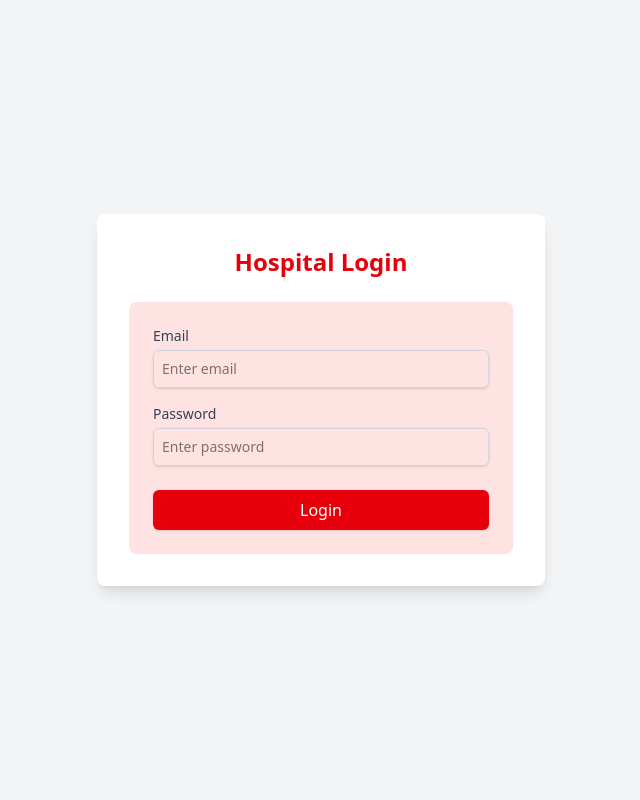
After one commit to sahusateesh8737/Hemova, a PHP site: page /hospitalLogin.php in a window 1280 px wide. The commit adds this page. Shown: the whole page, without its empty margins (319-959 px from the left). Run offline with PHP 8.4, Linux system fonts and the light colour scheme.

Commit message:
add hospital login and registration

```diff
--- a/check_blood_availability.php
+++ b/check_blood_availability.php
@@ -3,7 +3,7 @@ session_start();
 include 'dbconnection.php';
 
 // Fetch data from the database
-$sql = "SELECT name, blood_group, disease, phoneno FROM signup";
+$sql = "SELECT name, blood_group, disease, phoneno FROM users";
 $result = mysqli_query($connection, $sql);
 ?>
 <!DOCTYPE html>
--- /dev/null
+++ b/hospitalLogin.php
@@ -0,0 +1,66 @@
+<?php
+session_start();
+include 'dbconnection.php';
+
+if ($_SERVER["REQUEST_METHOD"] == "POST") {
+    $email = $_POST['email'];
+    $password = $_POST['password'];
+
+    $sql = "SELECT id, name, password FROM hospitals WHERE email = ?";
+    $stmt = $connection->prepare($sql);
+    $stmt->bind_param("s", $email);
+    $stmt->execute();
+    $result = $stmt->get_result();
+
+    if ($result->num_rows == 1) {
+        $row = $result->fetch_assoc();
+        if (password_verify($password, $row['password'])) {
+            $_SESSION['hospital_id'] = $row['id'];
+            $_SESSION['hospital_name'] = $row['name'];
+            header("Location: index.php");
+            exit();
+        } else {
+            $error_message = "Invalid password!";
+        }
+    } else {
+        $error_message = "No hospital found with this email!";
+    }
+}
+?>
+<!DOCTYPE html>
+<html lang="en">
+<head>
+    <meta charset="UTF-8">
+    <meta name="viewport" content="width=device-width, initial-scale=1.0">
+    <title>Hospital Login</title>
+    <link rel="stylesheet" href="./src/output.css">
+</head>
+<body class="bg-gray-100 flex items-center justify-center min-h-screen">
+    <div class="bg-white p-8 rounded-lg shadow-lg w-full max-w-md">
+        <div class="text-center mb-6">
+            <h1 class="text-2xl font-bold text-red-600">Hospital Login</h1>
+        </div>
+        <div class="bg-red-100 p-6 rounded-lg">
+            <?php if (isset($error_message)): ?>
+                <div class="text-red-600 mb-4"><?php echo $error_message; ?></div>
+            <?php endif; ?>
+            <form action="hospitalLogin.php" method="POST">
+                <div class="mb-4">
+                    <label class="block text-sm font-medium text-gray-700" for="email">Email</label>
+                    <input class="mt-1 block w-full p-2 border border-gray-300 rounded-md shadow-sm focus:ring-red-500 focus:border-red-500 sm:text-sm"
+                           type="email" name="email" id="email" placeholder="Enter email" required>
+                </div>
+
+                <div class="mb-6">
+                    <label class="block text-sm font-medium text-gray-700" for="password">Password</label>
+                    <input class="mt-1 block w-full p-2 border border-gray-300 rounded-md shadow-sm focus:ring-red-500 focus:border-red-500 sm:text-sm"
+                           type="password" name="password" id="password" placeholder="Enter password" required>
+                </div>
+
+                <input class="w-full bg-red-600 text-white p-2 rounded-md shadow-sm hover:bg-red-700 focus:outline-none focus:ring-2 focus:ring-offset-2 focus:ring-red-500 cursor-pointer"
+                       type="submit" value="Login">
+            </form>
+        </div>
+    </div>
+</body>
+</html>
--- a/signin.php
+++ b/signin.php
@@ -41,7 +41,7 @@ session_start();
                     echo '<div>
                     <strong>Success!</strong> Correct credentials.
                   </div>';
-                    header("Location: profile.php");
+                    header("Location: index.php");
                     exit();
                 } else {
                     echo '<div>
--- a/signup.php
+++ b/signup.php
@@ -40,7 +40,7 @@ if ($_SERVER['REQUEST_METHOD'] == 'POST') {
                 $_SESSION['email'] = $email;
 
                 // Redirect to home page
-                header("Location: home.php");
+                header("Location: index.php");
                 exit();
             } else {
                 echo "<p class='text-red-600'>Error: " . $sql . "<br>" . mysqli_error($connection) . "</p>";
--- a/src/output.css
+++ b/src/output.css
@@ -692,9 +692,6 @@
       max-width: 96rem !important;
     }
   }
-  .m-9 {
-    margin: calc(var(--spacing) * 9);
-  }
   .mx-2 {
     margin-inline: calc(var(--spacing) * 2);
   }
@@ -709,12 +706,6 @@
   }
   .mt-4 {
     margin-top: calc(var(--spacing) * 4);
-  }
-  .mt-6 {
-    margin-top: calc(var(--spacing) * 6);
-  }
-  .mb-2 {
-    margin-bottom: calc(var(--spacing) * 2);
   }
   .mb-4 {
     margin-bottom: calc(var(--spacing) * 4);
@@ -2313,13 +2304,6 @@
   .transform-view {
     transform-box: view-box;
   }
-  .hover\:bg-red-600 {
-    &:hover {
-      @media (hover: hover) {
-        background-color: var(--color-red-600);
-      }
-    }
-  }
   .hover\:bg-red-700 {
     &:hover {
       @media (hover: hover) {
```
Also changed, not shown: home.php (deleted, +0 -37 lines), hospitalLogin.html (added, +34 -0 lines), hospitalRegister.html (added, +52 -0 lines), hospitalRegister.php (added, +21 -0 lines), index.php (+32 -2 lines), profile.php (+3 -6 lines), hemova.db.
